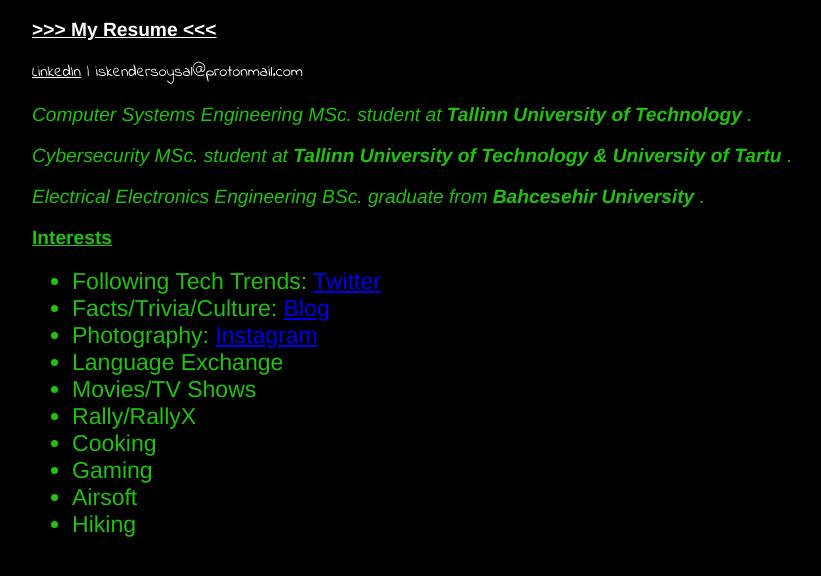
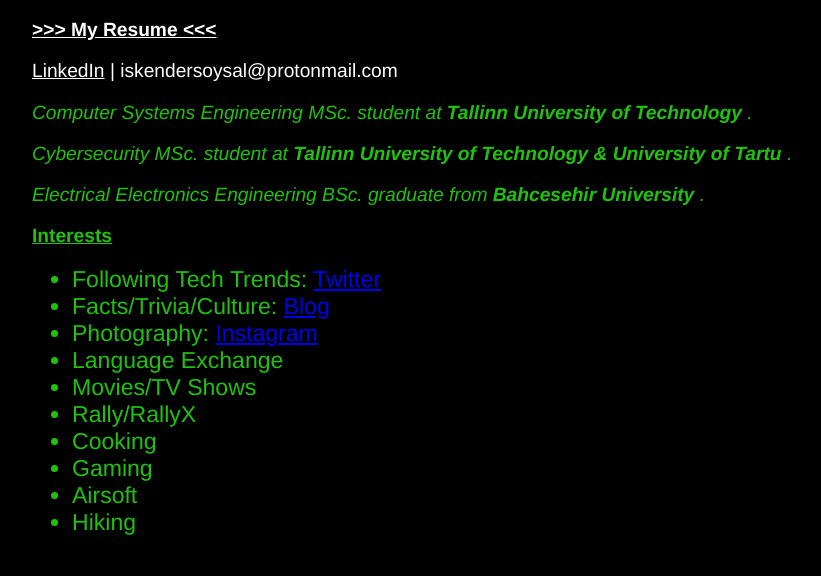
Before and after one commit to alxso/io, a plain HTML site: page index.html in a window 1280 px wide. Shown: the whole page, without its empty margins (208-1029 px from the left). Drawn offline with Linux system fonts and the light colour scheme; grey boxes are pictures that could not be loaded.

Commit message:
Update index.html

```diff
--- a/index.html
+++ b/index.html
@@ -76,7 +76,7 @@
 
      </header>
     <p><a href="https://alxso.github.io/cv" style="color: white"> <strong>>>> My Resume <<<  </strong> </a></p>
-    <a href="https://www.linkedin.com/in/iskendersoysal/" style="color: white">   LinkedIn</a> <a style="color: white">| iskendersoysal@protonmail.com</style> </a>
+    <p><a href="https://www.linkedin.com/in/iskendersoysal/" style="color: white">   LinkedIn</a> <a style="color: white">| iskendersoysal@protonmail.com</style> </a></p>
     <p><em> Computer Systems Engineering MSc. student at <strong> Tallinn University of Technology </strong>.</em></p>
     <p><em> Cybersecurity MSc. student at <strong> Tallinn University of Technology & University of Tartu </strong>.</em></p>
     <p><em> Electrical Electronics Engineering BSc. graduate from <strong> Bahcesehir University </strong>.</em></p>
```
